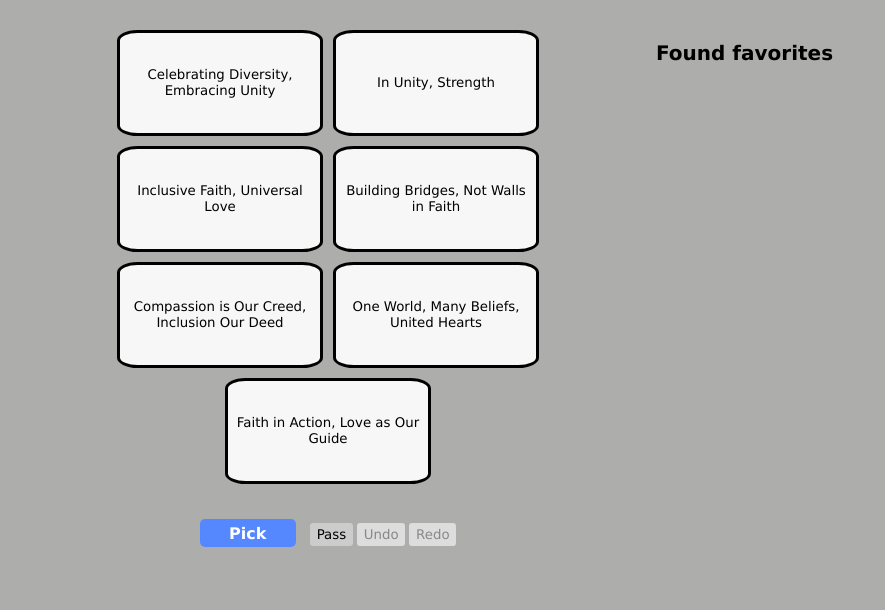
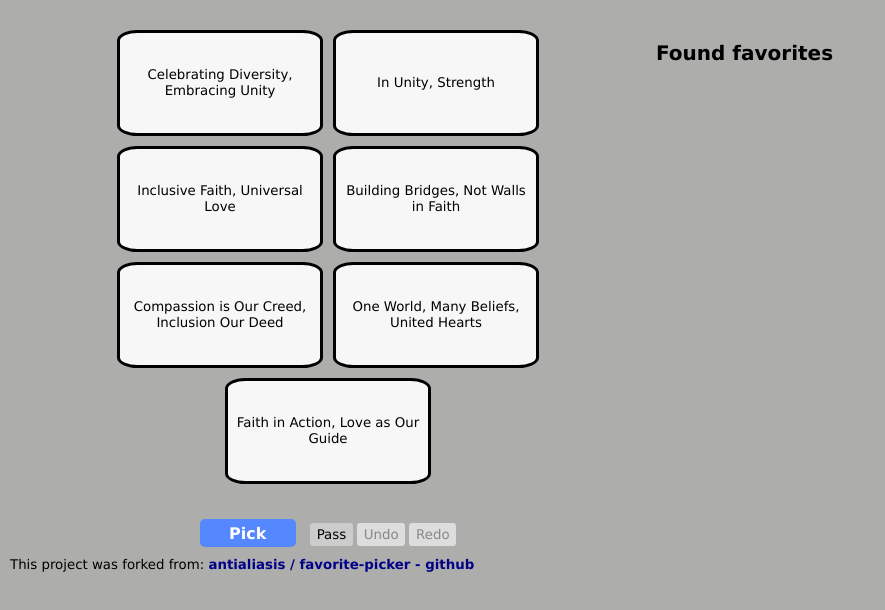
Before and after one commit to hellomiguel/favorite-picker-uu-slogans, a plain HTML site: page index.html in a window 1280 px wide. Shown: the part 62-672 px from the top of the page, without its empty margins (0-885 px from the left). Drawn offline with nearby package versions, Linux system fonts and the light colour scheme.

Commit message:
added footer with link to orig project

```diff
--- a/index.html
+++ b/index.html
@@ -366,5 +366,6 @@
       });
       /* End sortable favorites */
     </script>
+    <footer>This project was forked from: <a href="https://github.com/antialiasis/favorite-picker">antialiasis / favorite-picker - github</a></footer>
   </body>
 </html>
```
